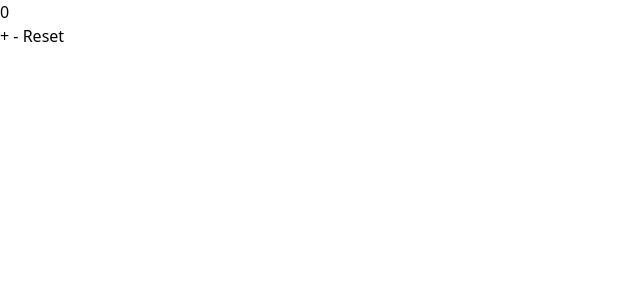
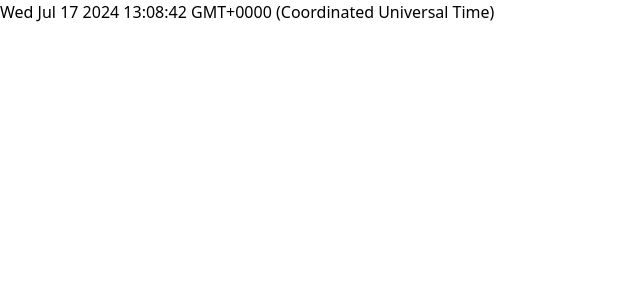
Before and after one commit to Naeem-gg/learning_svelte, a SvelteKit app: page / in a window 1280 px wide. Shown: the top 300 px of the page, without its empty margins (0-640 px from the left). Built offline with nearby package versions, Linux system fonts and the light colour scheme.

Commit message:
learn readable from svelte/store

```diff
--- a/src/components/CountStore.svelte
+++ /dev/null
@@ -1,11 +0,0 @@
-<script lang="ts">
-	import Decrement from './Decrement.svelte';
-	import Increment from './Increment.svelte';
-	import Reset from './Reset.svelte';
-	import { count } from './store';
-</script>
-
-<h1>{$count}</h1>
-<Increment />
-<Decrement />
-<Reset />
--- a/src/components/Decrement.svelte
+++ /dev/null
@@ -1,9 +0,0 @@
-<script lang="ts">
-	import { count } from './store';
-
-	function increment() {
-		count.update((pre) => pre - 1);
-	}
-</script>
-
-<button type="button" on:click={increment}>-</button>
--- a/src/components/Increment.svelte
+++ /dev/null
@@ -1,9 +0,0 @@
-<script lang="ts">
-	import { count } from './store';
-
-	function increment() {
-		count.update((pre) => pre + 1);
-	}
-</script>
-
-<button type="button" on:click={increment}>+</button>
--- /dev/null
+++ b/src/components/ReadableStore.svelte
@@ -0,0 +1,5 @@
+<script lang="ts">
+	import { time } from './store';
+</script>
+
+<h1>{$time}</h1>
--- a/src/components/Reset.svelte
+++ /dev/null
@@ -1,9 +0,0 @@
-<script lang="ts">
-	import { count } from './store';
-
-	function increment() {
-		count.set(0);
-	}
-</script>
-
-<button type="button" on:click={increment}>Reset</button>
--- a/src/components/store.ts
+++ b/src/components/store.ts
@@ -1,2 +1,10 @@
-import { writable } from 'svelte/store';
-export const count = writable(0);
+import { readable } from 'svelte/store';
+
+export const time = readable(new Date(), (set) => {
+	const interval = setInterval(() => {
+		set(new Date());
+	}, 1000);
+	return () => {
+		clearInterval(interval);
+	};
+});
--- a/src/routes/+page.svelte
+++ b/src/routes/+page.svelte
@@ -1,5 +1,5 @@
 <script lang="ts">
-	import CountStore from '../components/CountStore.svelte';
+	import ReadableStore from '../components/ReadableStore.svelte';
 </script>
 
-<CountStore />
+<ReadableStore />
```
